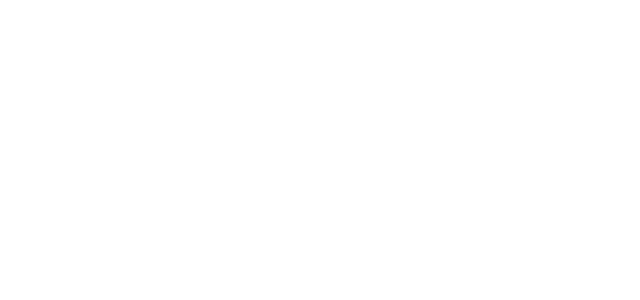
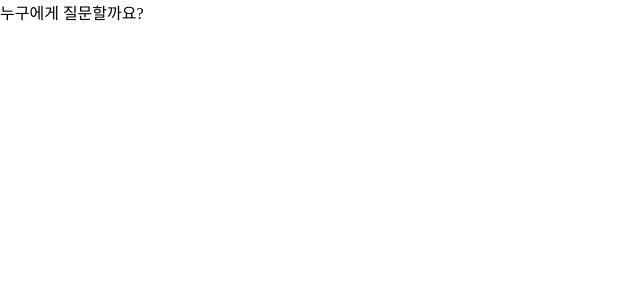
Before and after one commit to 78-artilleryman/Codeit-8team-OpenMind, a React (Create React App) app: page /list in a window 1280 px wide. Shown: the top 300 px of the page, without its empty margins (0-640 px from the left). Built offline with nearby package versions, Linux system fonts and the light colour scheme.

Commit message:
feat: Title 작성 및 App.js에 연결

```diff
--- a/src/App.js
+++ b/src/App.js
@@ -1,5 +1,11 @@
+import Title from 'components/list/Title';
+
 function App() {
-  return <div></div>;
+  return (
+    <div>
+      <Title />
+    </div>
+  );
 }
 
 export default App;
--- /dev/null
+++ b/src/components/list/Title.jsx
@@ -0,0 +1,5 @@
+function Title() {
+  return <div>누구에게 질문할까요?</div>;
+}
+
+export default Title;
```
